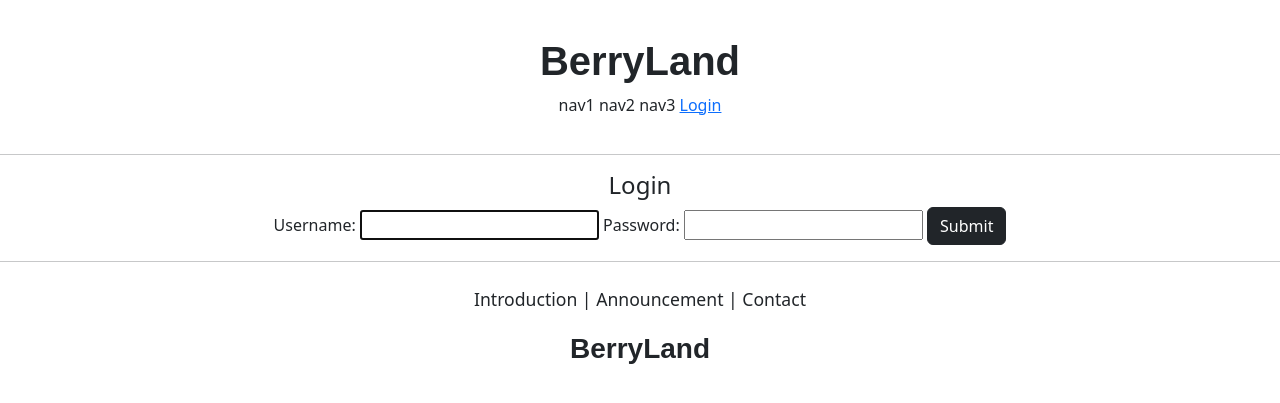
After one commit to jeongwookim2022/berryland, a Django app: page /account/login/ in a window 1280 px wide. The commit adds this page. Shown: the top 403 px of the page. Run offline with Django 4.2, Linux system fonts and the light colour scheme; some web fonts are replaced.

Commit message:
11th commit: Login&Logout Implementation with setting Login&Logout REDIRECT_URL and '?next={{request.path}}' to go back to the current page

```diff
--- /dev/null
+++ b/accountapp/templates/accountapp/login.html
@@ -0,0 +1,19 @@
+{% extends 'base.html' %}
+
+
+{% block content %}
+
+    <div style="text-align: center;">
+        <div>
+            <h4>Login</h4>
+        </div>
+        <div>
+            <form action="" method="post">
+                {% csrf_token %}
+                {{ form }}
+                <input type="submit" class="btn btn-dark" value="Submit">
+            </form>
+        </div>
+    </div>
+
+{% endblock %}
--- a/accountapp/urls.py
+++ b/accountapp/urls.py
@@ -1,11 +1,17 @@
+from django.contrib.auth.views import LoginView, LogoutView
 from django.urls import path
 
 from accountapp.views import hello, AccountCreateView
 
-app_name = "accountapp" ### "127.0.0.1:8000/account/hello" -> "accountapp:hello"
+app_name = "accountapp"  # "127.0.0.1:8000/account/hello" -> "accountapp:hello"
 
 urlpatterns = [
     path('hello/', hello, name="hello"),
     path('create/', AccountCreateView.as_view(), name='create'),
 
+    # For LoginView, indicating 'template_name' is required.
+    path('login/', LoginView.as_view(template_name='accountapp/login.html'), name='login'),
+    path('logout/', LogoutView.as_view(), name='logout'),
+
+
 ]
--- a/templates/header.html
+++ b/templates/header.html
@@ -1,4 +1,5 @@
 <div class="berryland_header">
+
 
     <div>
         <h1 class="berryland_logo">
@@ -10,7 +11,17 @@
         <span>nav1</span>
         <span>nav2</span>
         <span>nav3</span>
-        <span>nav4</span>
+        {% if not user.is_authenticated %}
+        <!--By using 'next' param, can indicate where to go after Login.-->
+        <a href="{% url 'accountapp:login' %}?next={{ request.path }}">
+            <span>Login</span>
+        </a>
+        {% else %}
+        <a href="{% url 'accountapp:logout' %}?next={{ request.path }}">
+            <span>Logout</span>
+        </a>
+        {% endif %}
     </div>
 
+
 </div>
```
Also changed, not shown: berryland/settings.py (+7 -0 lines).
